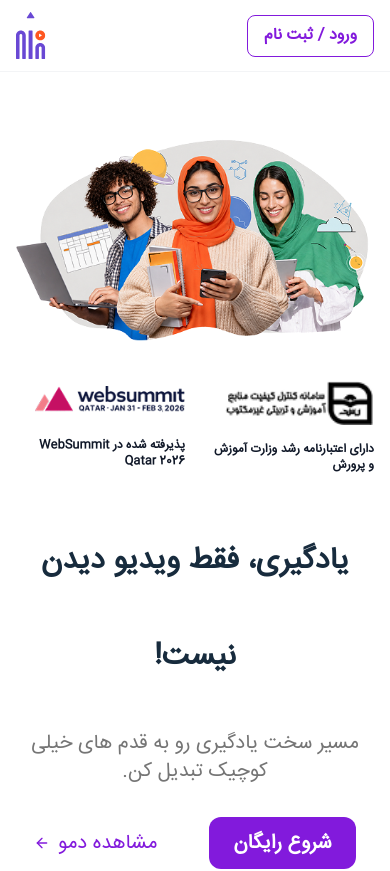
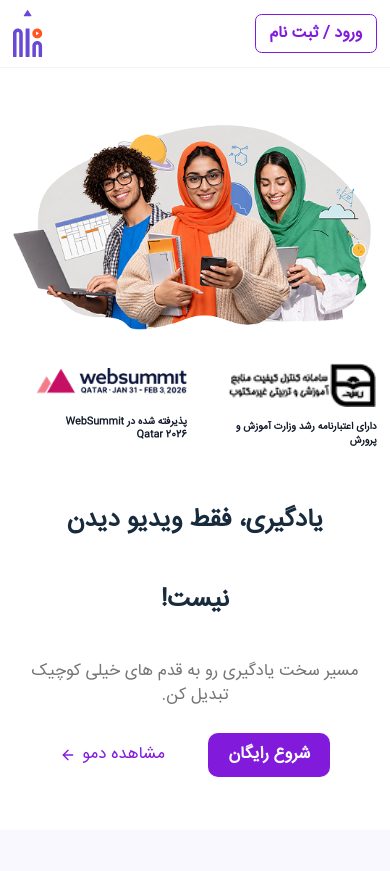
Before and after one commit to SaraSadeghnejad/medad-app, a Next.js app: page / in a window 390 px wide. Shown: the top 871 px of the page. Built offline with nearby package versions, Linux system fonts and the light colour scheme.

Commit message:
update landing

```diff
--- a/src/app/globals.css
+++ b/src/app/globals.css
@@ -33,6 +33,9 @@
 @layer base {
   html {
      font-family: "IranSans";
+     @media(max-width:576px){
+      font-size: smaller;
+     }
   }
 
 }
```
